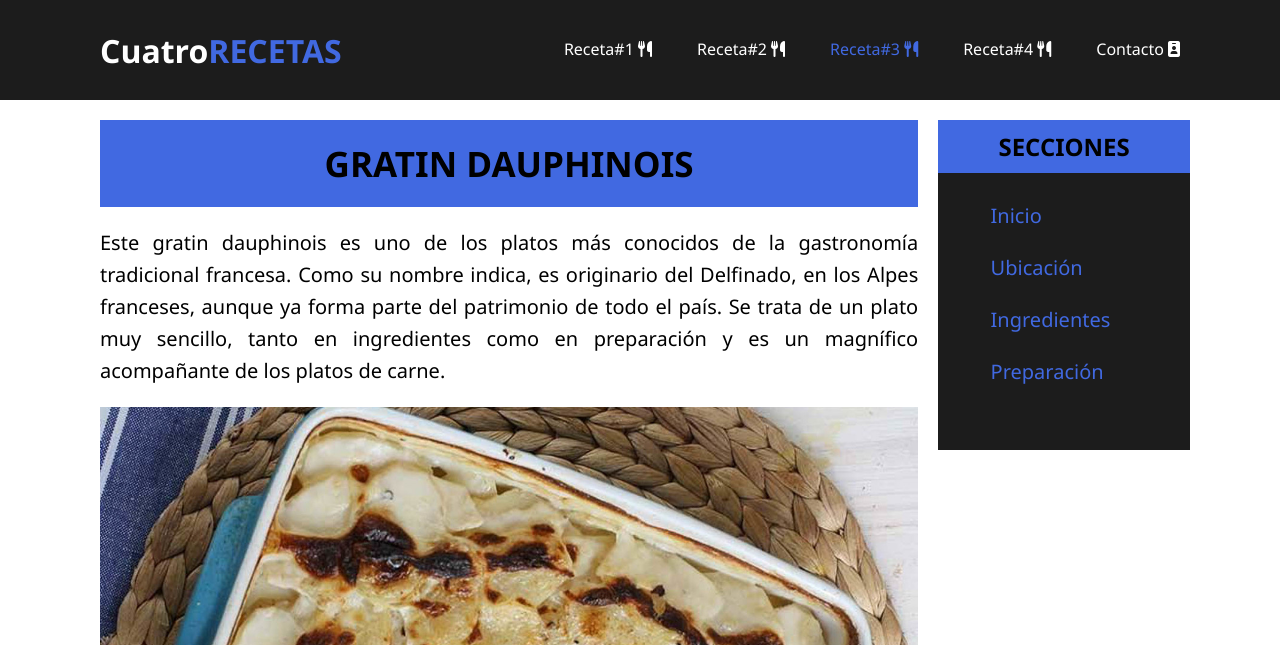
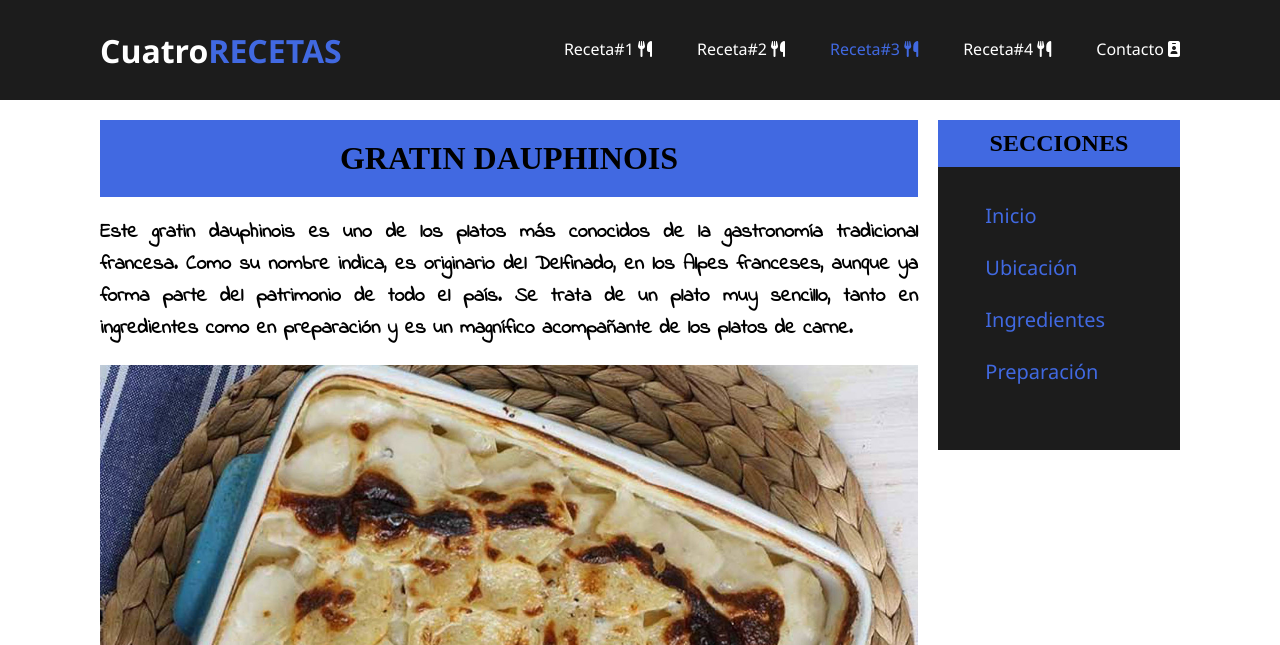
Before and after one commit to Marcelo-Taborda/pag-recetas, a plain HTML site: page recetas/receta3.html in a window 1280 px wide. Shown: the top 645 px of the page. Drawn offline with Linux system fonts and the light colour scheme; files whose address does not match are found by name; a web font is replaced by a local one.

Commit message:
Add files via upload

```diff
--- a/css/style.css
+++ b/css/style.css
@@ -1,10 +1,27 @@
 /*GENERAL*/
+@import url("https://fonts.googleapis.com/css?family=Mystery+Quest");
+@import url('https://fonts.googleapis.com/css2?family=Indie+Flower&display=swap');
+@font-face {
+    font-family: 'ArchitectsDaughter';
+    src: url('../fonts/ZCOOLKuaiLe-Regular.ttf') format('truetype');
+    font-style: normal;
+    font-weight: normal;
+}
 
 * {
     margin: 0;
     padding: 0;
     scroll-behavior: smooth;
-    font-family: 'Segoe UI', Tahoma, Geneva, Verdana, sans-serif;
+    font-family: 'Segoe UI', Tahoma, Geneva, Verdana, sans-serif
+}
+
+p, section li {
+  font-family: 'Indie Flower', cursive;
+  font-weight: bold;
+}
+
+h3 {
+    font-family: "ArchitectsDaughter";
 }
 
 .todo {
@@ -31,7 +48,7 @@ header {
 
 header .header {
     max-width: 1100px;
-    height: 100px;
+    min-height: 100px;
     display: flex;
     justify-content: space-between;
     flex-wrap: wrap;
@@ -46,6 +63,7 @@ header h1 span {
 header nav ul {
     list-style: none;
     display: flex;
+    flex-wrap: wrap;
 }
 
 header a {
@@ -67,14 +85,8 @@ header nav a:last-child {
 }
 
 header .fa-sign-in-alt {
-    font-size: 20px;
+    font-size: 1.25em;
 }
-
-
-
-
-
-
 
 /*TODO*/
 
@@ -83,7 +95,7 @@ header .fa-sign-in-alt {
 }
 
 .todo p, .todo a, .todo section li {
-    font-size: 20px;
+    font-size: 1.25rem;
     line-height: 32px;
 }
 section p {
@@ -99,7 +111,8 @@ section {
 aside {
     position: sticky;
     top: 120px;
-    width: 20%;
+    width: calc(20% - 10px);
+    margin-right: 10px;
     height: 250px;
     background-color: #1c1c1c;
     display: flex;
@@ -124,6 +137,7 @@ aside .ubicaciones a {
     position: relative;
     left: -30px;
     transition: .3s;
+    flex-wrap: nowrap;
 }
 
 aside .ubicaciones a:hover {
@@ -135,8 +149,9 @@ section h2 {
     background-color: royalblue;
     text-align: center;
     margin-bottom: 20px;
-    font-size: 35px;
+    font-size: 2rem;
     padding: 20px 0px;
+    font-family: 'ArchitectsDaughter';
 }
 
 aside h2 {
@@ -146,6 +161,17 @@ aside h2 {
     background-color: royalblue;
     text-align: center;
     padding: 10px 0px;
+    font-family: "ArchitectsDaughter";
+}
+
+.ubicaciones a {
+    display: flex;
+    justify-content: flex-start;
+    align-items: center;
+}
+
+.ubicaciones a i {
+    margin-right: 5px;
 }
 
 hr {
@@ -198,7 +224,7 @@ footer {
     box-sizing: border-box;
     background-color: #1c1c1c;
     color: #fff;
-    font-size: 20px;
+    font-size: 1.25em;
     padding: 20px;
     display: flex;
     flex-direction: column;
@@ -247,3 +273,21 @@ footer {
 .active {
     color: royalblue;
 }
+
+/*NUEVAS MODIFICACIONES*/
+/* @media (max-width: 904px) {
+    header .header {
+        justify-content: center;
+        align-items: center;
+    }
+    h1 {
+        margin: 10px 0px;
+    }
+    nav {
+        margin-bottom: 10px;
+    }
+    nav ul {
+        justify-content: center;
+        align-items: center;
+    }
+} */
```
Also changed, not shown: fonts/ArchitectsDaughter-Regular.ttf (added), 1 other file.
